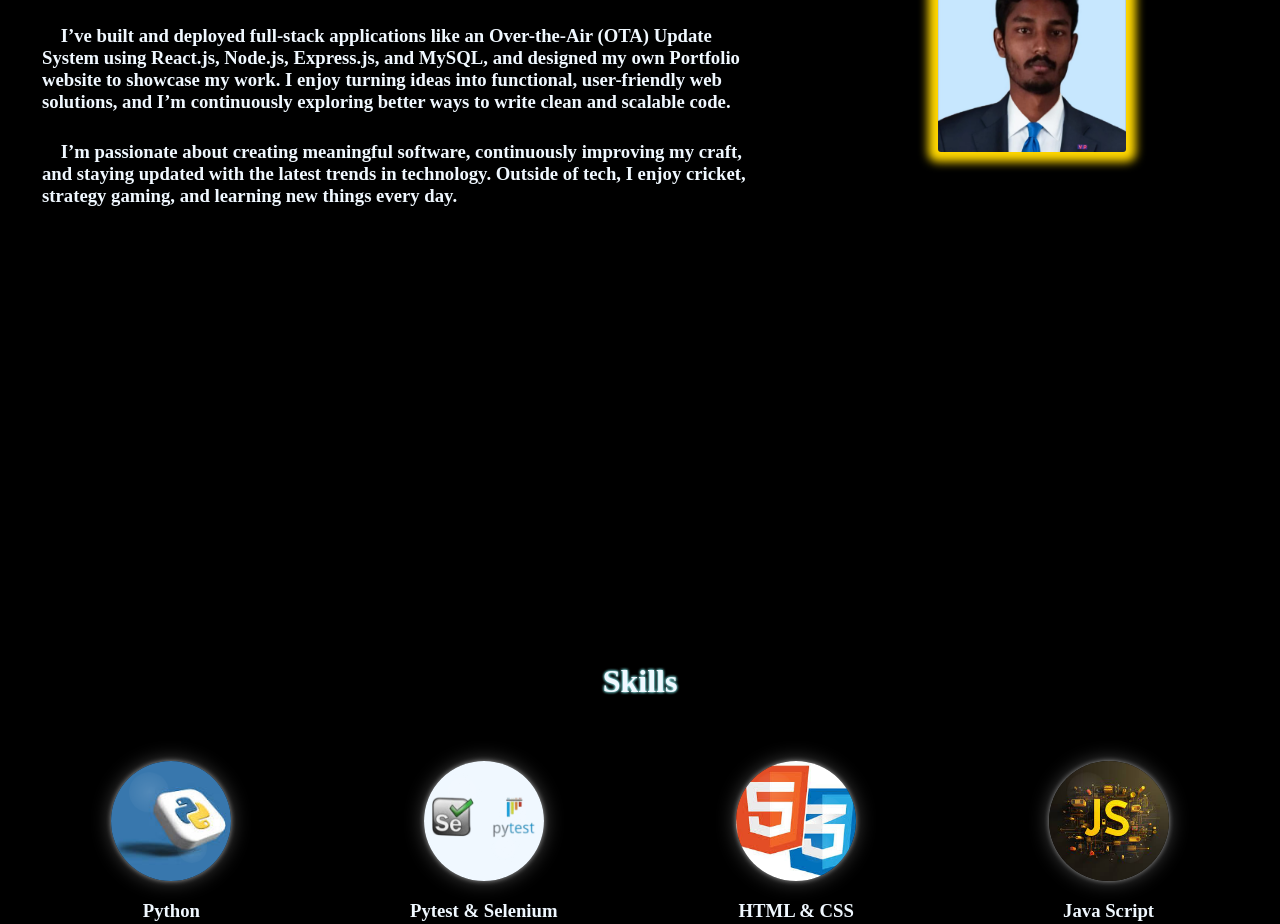
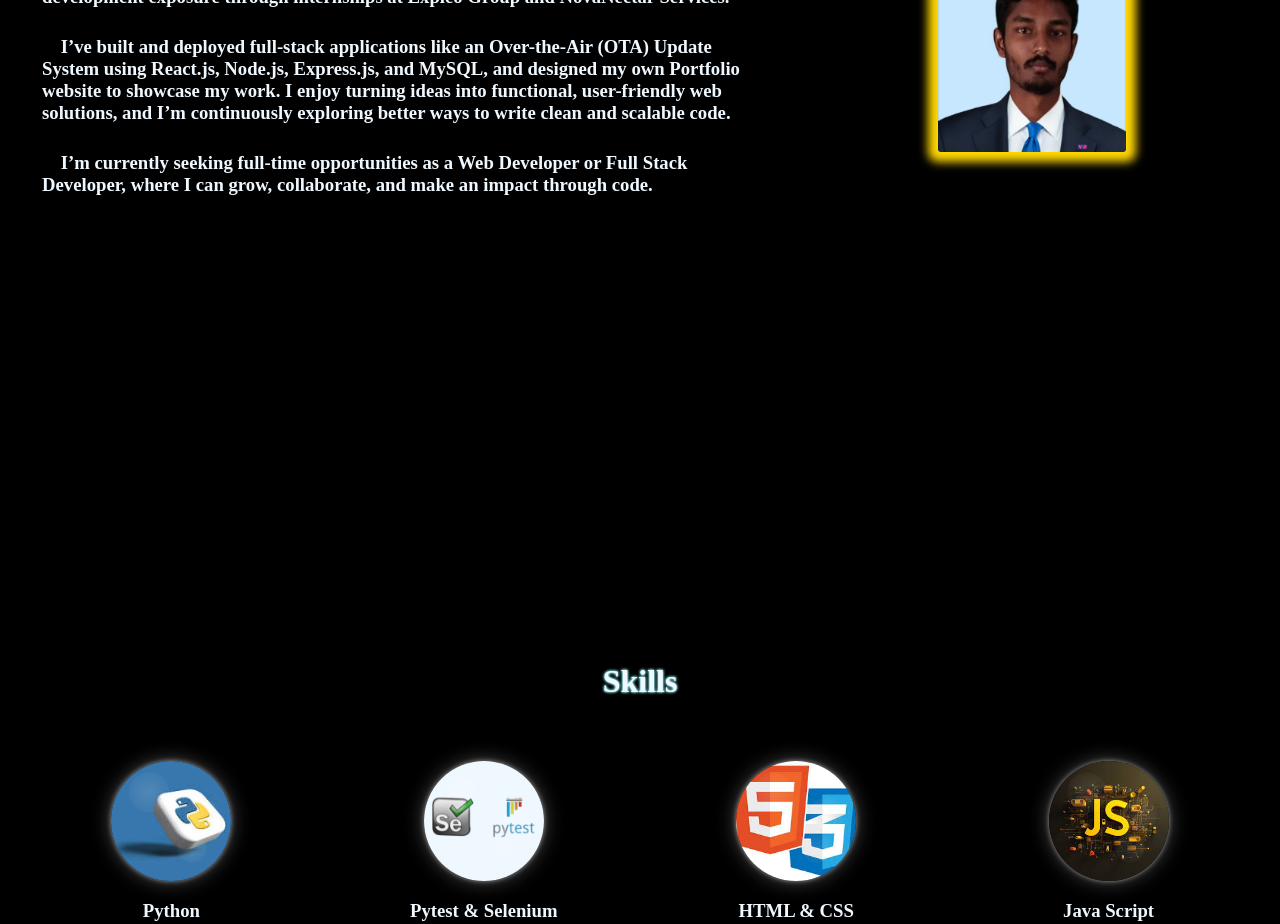
Before and after one commit to Paramesh-Kumar-2004/VP_Portfolio-2, a React (Create React App) app: page / in a window 1280 px wide. Shown: the part 1100-2024 px from the top of the page. Built offline with nearby package versions, Linux system fonts and the light colour scheme.

Commit message:
Updating The About

```diff
--- a/src/Components/About.jsx
+++ b/src/Components/About.jsx
@@ -17,7 +17,7 @@ function About() {
             &#160;&#160;&#160;&#160;I’ve built and deployed full-stack applications like an Over-the-Air (OTA) Update System using React.js, Node.js, Express.js, and MySQL, and designed my own Portfolio website to showcase my work. I enjoy turning ideas into functional, user-friendly web solutions, and I’m continuously exploring better ways to write clean and scalable code.
           </h3>
           <h3>
-            &#160;&#160;&#160;&#160;I’m passionate about creating meaningful software, continuously improving my craft, and staying updated with the latest trends in technology. Outside of tech, I enjoy cricket, strategy gaming, and learning new things every day.
+            &#160;&#160;&#160;&#160;I’m currently seeking full-time opportunities as a Web Developer or Full Stack Developer, where I can grow, collaborate, and make an impact through code.
           </h3>
         </div>
 
```
